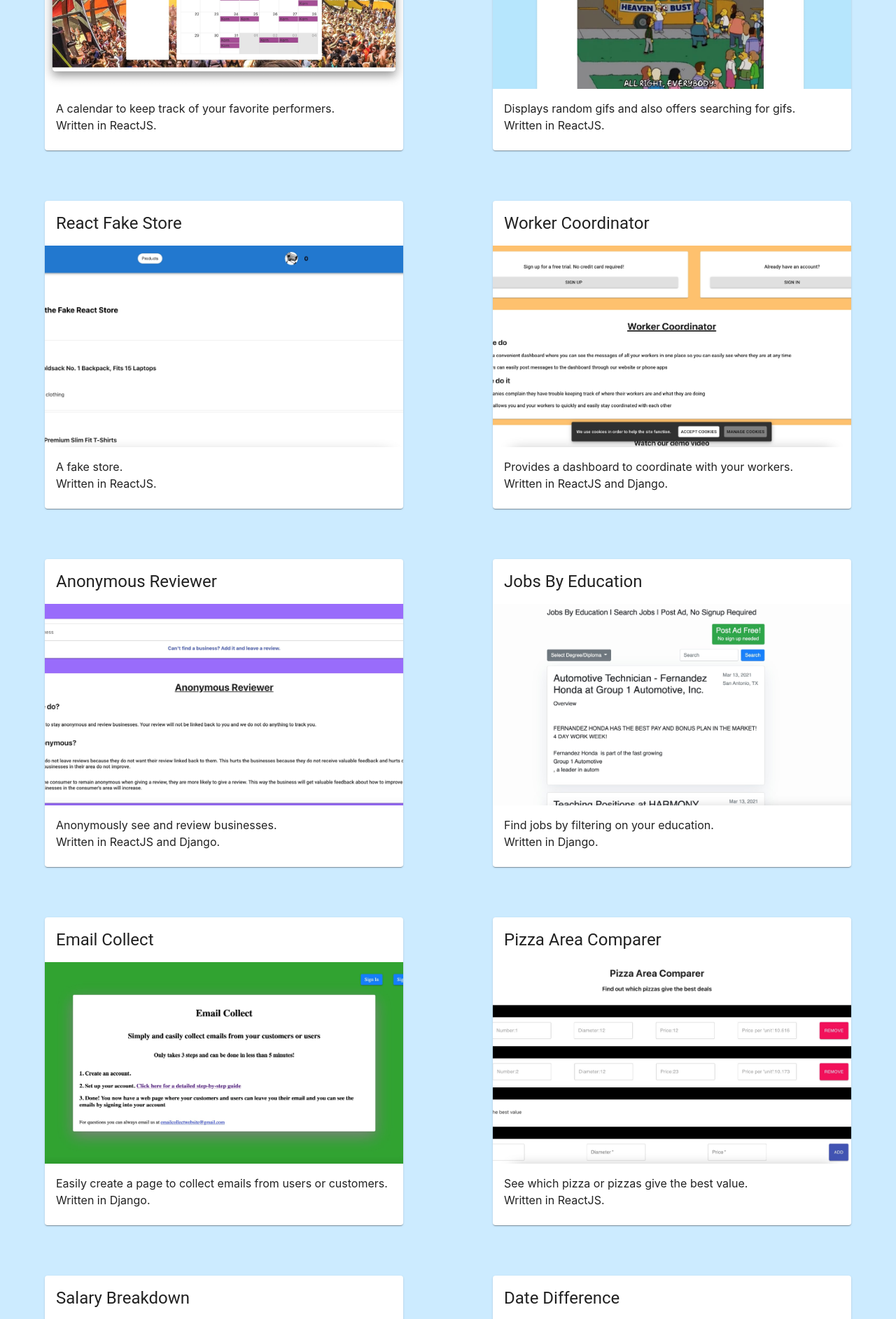
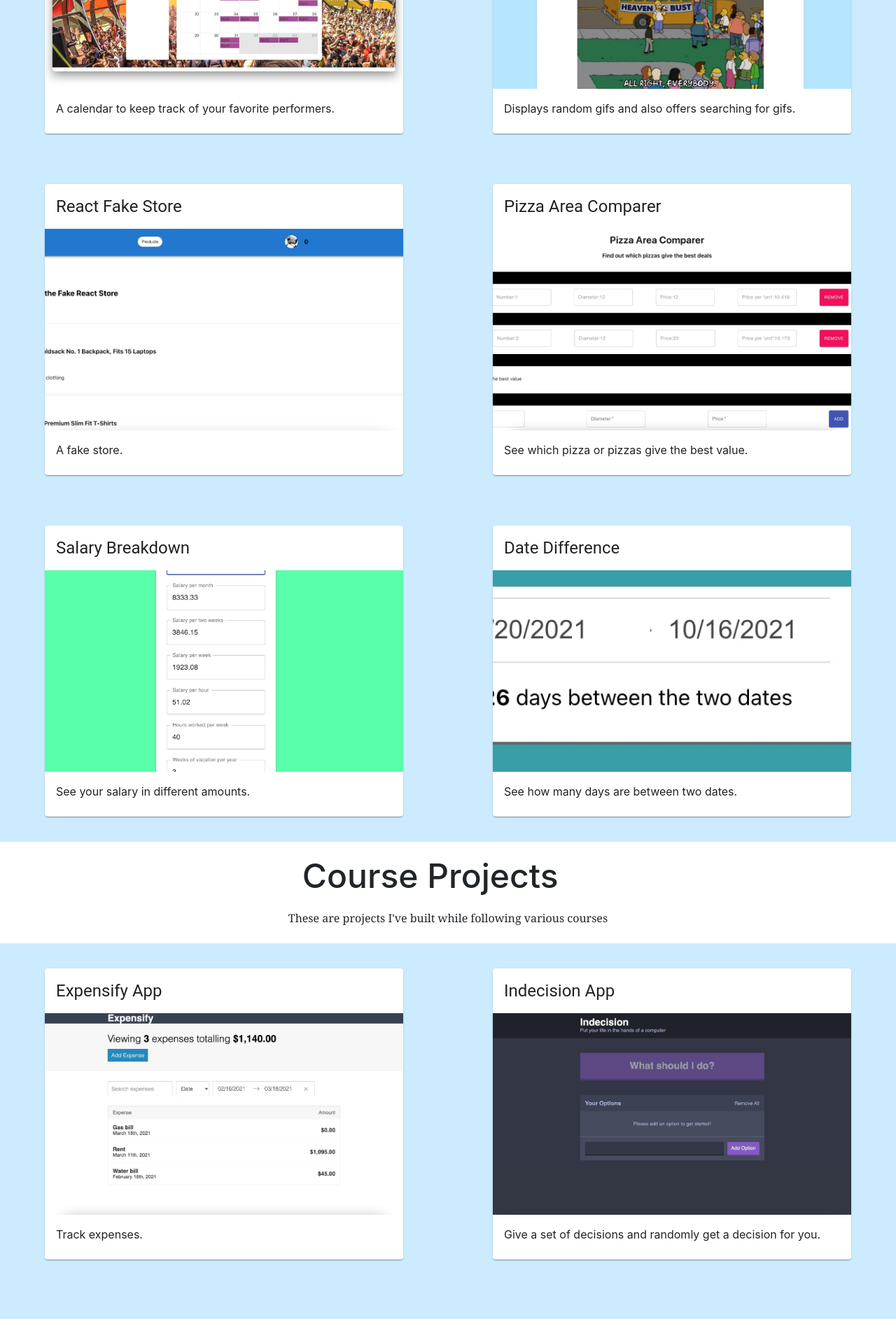
Before and after one commit to SheaMeyers/SheaMeyers.github.io, a React (Create React App) app: page / in a window 1280 px wide. Shown: the part 1300-3185 px from the top of the page at 70% size. After the commit the page ends 3136 px from the top, so only its background shows below. Built offline with nearby package versions, Linux system fonts and the light colour scheme.

Commit message:
Update home page

```diff
--- a/src/Home.tsx
+++ b/src/Home.tsx
@@ -57,8 +57,8 @@ const Home: React.FC = () => {
       <div className="Projects-portion">
         <div>
           <h2 className="Projects-portion--title">Personal Projects</h2>
-          <p>I mostly program with ReactJS (JavaScript) and Django (Python).</p>
-          <p>Other projects can be found on my Github.</p>
+          <p>I mostly program with TypeScript/JavaScript (ReactJs and Node), C# (.Net), and Python (Django)</p>
+          <p>The projects listed below are all ReactJS while other projects can be found on my Github.</p>
           <br />
         </div>
         <div className="Projects-portion--projects">
@@ -76,8 +76,6 @@ const Home: React.FC = () => {
               />
               <CardContent>
                 A calendar to keep track of your favorite performers.
-                <br />
-                Written in ReactJS.
               </CardContent>
             </Card>
           </a>
@@ -95,8 +93,6 @@ const Home: React.FC = () => {
               />
               <CardContent>
                 Displays random gifs and also offers searching for gifs.
-                <br />
-                Written in ReactJS.
               </CardContent>
             </Card>
           </a>
@@ -114,84 +110,6 @@ const Home: React.FC = () => {
               />
               <CardContent>
                 A fake store.
-                <br />
-                Written in ReactJS.
-              </CardContent>
-            </Card>
-          </a>
-          <a
-            href="https://www.workercoordinator.com"
-            target="_blank"
-            rel="noopener noreferrer"
-          >
-            <Card className={classes.root}>
-              <CardHeader title="Worker Coordinator" />
-              <CardMedia
-                className={classes.media}
-                image={wcPhoto}
-                title="Worker Coordinator"
-              />
-              <CardContent>
-                Provides a dashboard to coordinate with your workers.
-                <br />
-                Written in ReactJS and Django.
-              </CardContent>
-            </Card>
-          </a>
-          <a
-            href="https://anonymous-reviewer-app.herokuapp.com/"
-            target="_blank"
-            rel="noopener noreferrer"
-          >
-            <Card className={classes.root}>
-              <CardHeader title="Anonymous Reviewer" />
-              <CardMedia
-                className={classes.media}
-                image={arPhoto}
-                title="Anonymous Reviewer"
-              />
-              <CardContent>
-                Anonymously see and review businesses.
-                <br />
-                Written in ReactJS and Django.
-              </CardContent>
-            </Card>
-          </a>
-          <a
-            href="https://job-education-app.herokuapp.com/"
-            target="_blank"
-            rel="noopener noreferrer"
-          >
-            <Card className={classes.root}>
-              <CardHeader title="Jobs By Education" />
-              <CardMedia
-                className={classes.media}
-                image={jbePhoto}
-                title="Jobs By Education"
-              />
-              <CardContent>
-                Find jobs by filtering on your education.
-                <br />
-                Written in Django.
-              </CardContent>
-            </Card>
-          </a>
-          <a
-            href="https://email-collection-app.herokuapp.com/"
-            target="_blank"
-            rel="noopener noreferrer"
-          >
-            <Card className={classes.root}>
-              <CardHeader title="Email Collect" />
-              <CardMedia
-                className={classes.media}
-                image={ecPhoto}
-                title="Email Collect"
-              />
-              <CardContent>
-                Easily create a page to collect emails from users or customers.
-                <br />
-                Written in Django.
               </CardContent>
             </Card>
           </a>
@@ -209,8 +127,6 @@ const Home: React.FC = () => {
               />
               <CardContent>
                 See which pizza or pizzas give the best value.
-                <br />
-                Written in ReactJS.
               </CardContent>
             </Card>
           </a>
@@ -228,8 +144,6 @@ const Home: React.FC = () => {
               />
               <CardContent>
                 See your salary in different amounts.
-                <br />
-                Written in ReactJS.
               </CardContent>
             </Card>
           </a>
@@ -247,8 +161,6 @@ const Home: React.FC = () => {
               />
               <CardContent>
                 See how many days are between two dates.
-                <br />
-                Written in ReactJS.
               </CardContent>
             </Card>
           </a>
@@ -273,8 +185,6 @@ const Home: React.FC = () => {
               />
               <CardContent>
                 Track expenses.
-                <br />
-                Written in ReactJS.
               </CardContent>
             </Card>
           </a>
@@ -292,27 +202,6 @@ const Home: React.FC = () => {
               />
               <CardContent>
                 Give a set of decisions and randomly get a decision for you.
-                <br />
-                Written in ReactJS.
-              </CardContent>
-            </Card>
-          </a>
-          <a
-            href="https://shea-weather-app.herokuapp.com/"
-            target="_blank"
-            rel="noopener noreferrer"
-          >
-            <Card className={classes.root}>
-              <CardHeader title="Weather App" />
-              <CardMedia
-                className={classes.media}
-                image={weatherPhoto}
-                title="Weather App"
-              />
-              <CardContent>
-                Give a place name and get the weather.
-                <br />
-                Written in NodeJS.
               </CardContent>
             </Card>
           </a>
```
